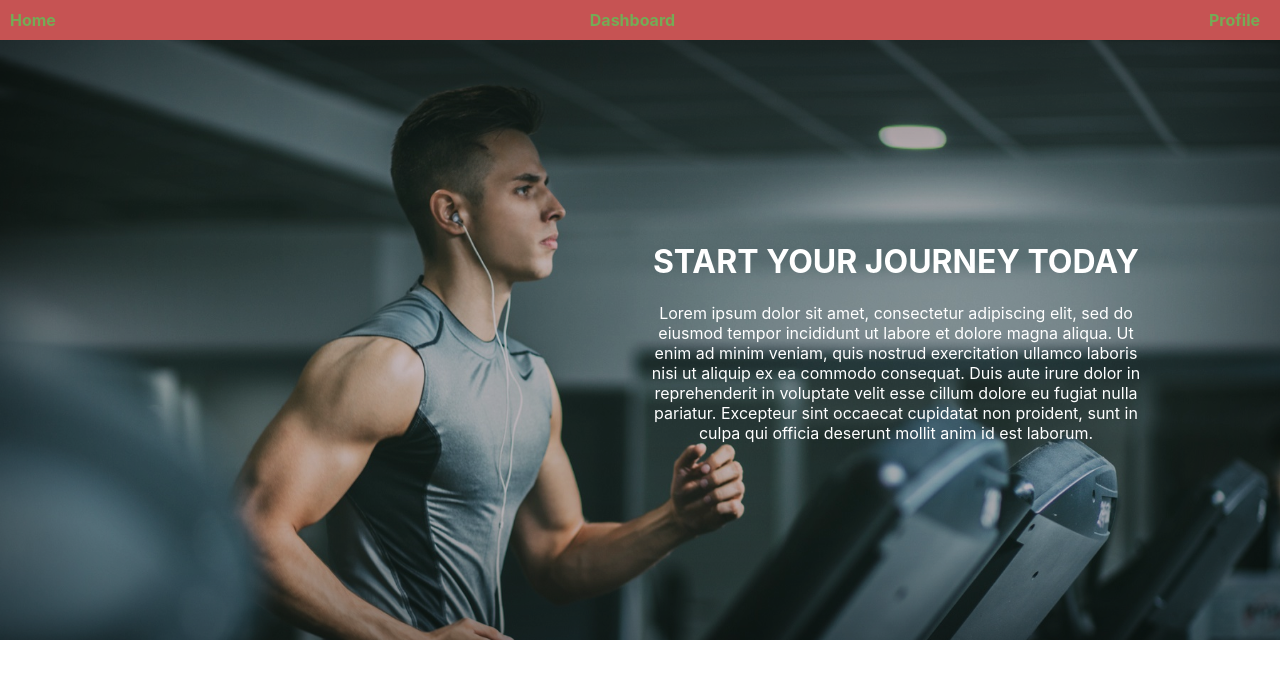
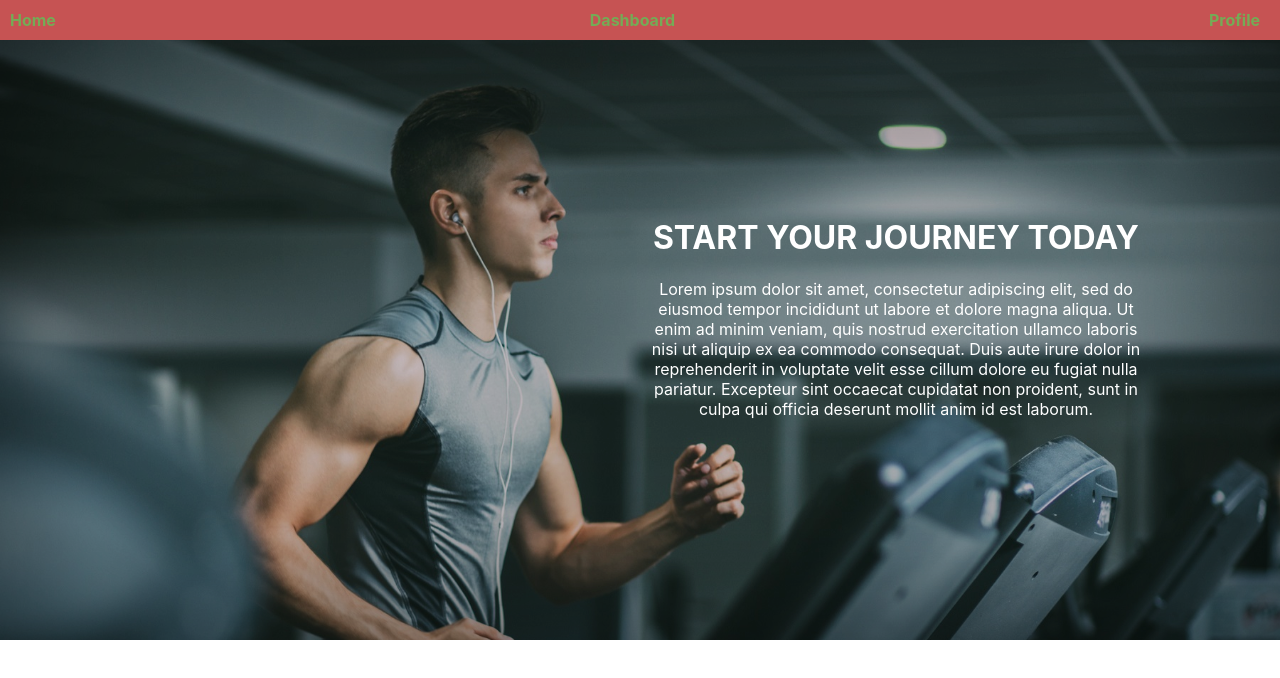
Before and after one commit to Kevrev/FitFlow, a React (Create React App) app in the folder client/: page / in a window 1280 px wide. Shown: the top 678 px of the page. Built offline with nearby package versions, Linux system fonts and the light colour scheme.

Commit message:
positioned landing text higher

```diff
--- a/client/src/styles/Landing.scss
+++ b/client/src/styles/Landing.scss
@@ -8,7 +8,7 @@
     width: 100%;
     height: 600px;
     background-image: url('../assets/images/banner-image.jpg');
-    background-size: cover; /* or 'contain', depending on your preference */
+    background-size: cover;
     background-repeat: no-repeat;
     background-position: center top;
     background-color: rgba(0, 0, 0, 0.2);
@@ -23,6 +23,6 @@
     position: absolute;
     top: 50%;
     padding: 0 10vw 0 0;
-    transform: translate(0, -50%); /* Adjust for centering vertically */
+    transform: translate(0, -60%);
     right: 0;
 }
```
